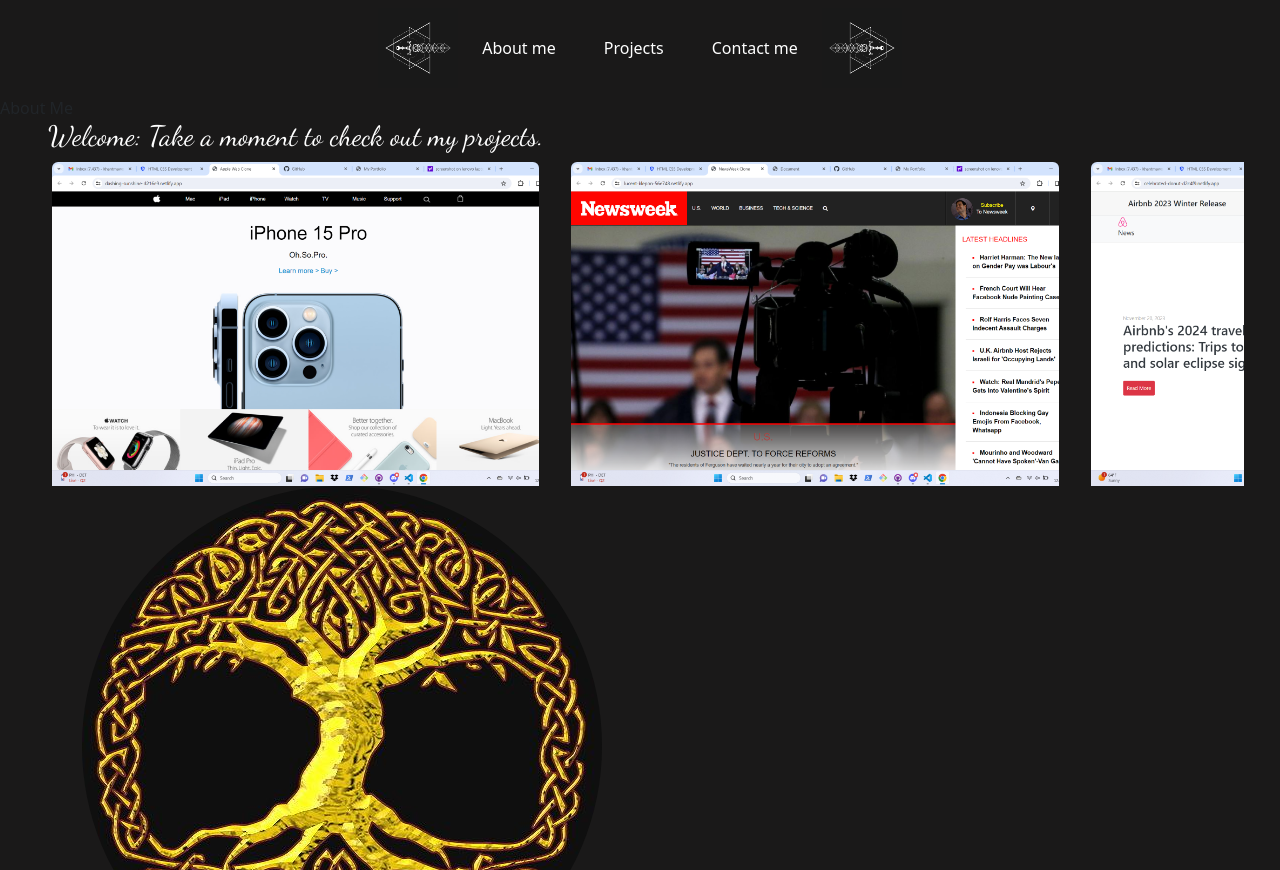
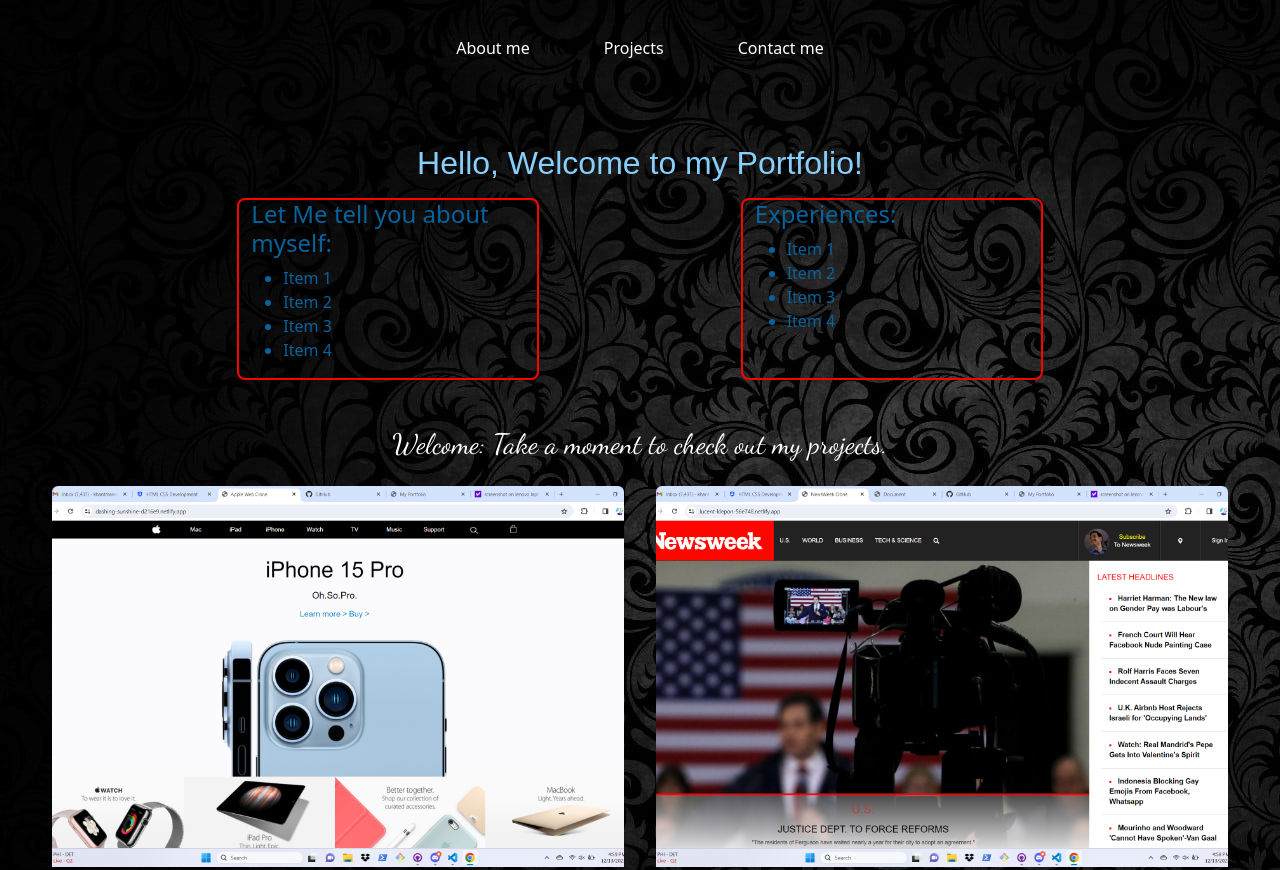
Before and after one commit to IcyCradle/Personal-Portfolio, a plain HTML site: page index.html in a window 1280 px wide. Shown: the top 870 px of the page. Drawn offline with nearby package versions, Linux system fonts and the light colour scheme; a web font is replaced by a local one.

Commit message:
First summit

```diff
--- a/index.html
+++ b/index.html
@@ -10,60 +10,103 @@
     <link rel="preconnect" href="https://fonts.googleapis.com">
     <link rel="preconnect" href="https://fonts.gstatic.com" crossorigin>
     <link href="https://fonts.googleapis.com/css2?family=Dancing+Script&family=Raleway:wght@200&display=swap" rel="stylesheet">
+    <link rel="preconnect" href="https://fonts.googleapis.com">
+    <link rel="preconnect" href="https://fonts.gstatic.com" crossorigin>
+    <link href="https://fonts.googleapis.com/css2?family=Rubik+Doodle+Shadow&display=swap" rel="stylesheet">
 
     <title>My Portfolio</title>
 </head>
-<body data-bs-spy="scroll" data-bs-target="#navbar" data-bs-offset="0">
+<body data-bs-spy="scroll" data-bs-target="#navbar" data-bs-offset="0" class="content-background" style="background-image: url('img/content-bg.jpg');">
     <!--Nav-->
     <nav id="navbar" class="navbar navbar-expand-sm">
         <div class="container-flex">
-            <img class="navbar-symbols symbol1" src="img/dndDiceSymbol.jpg" alt="Navbar img figures">
+            <!--<img class="navbar-symbols symbol1" src="img/dndDiceSymbol.jpg" alt="Navbar img figures">-->
             <div id="navbarNav">
                 <ul class="navbar-nav">
                     <li class="nav-item mx-3">
-                        <a class="nav-link text-white" href="#section1">About me</a>
+                        <a class="nav-link" href="#intro"><button class="btn btn-default rounded-pill text-white">About me</button></a>
                     </li>
                     <li class="nav-item mx-3">
-                        <a class="nav-link text-white" href="#section2">Projects</a>
+                        <a class="nav-link" href="#projects"><button class="btn btn-default rounded-pill text-white">Projects</button></a>
                     </li>
                     <li class="nav-item mx-3">
-                        <a class="nav-link text-white" href="#section3">Contact me</a>
+                        <a class="nav-link" href="#footer"><button class="btn btn-default rounded-pill text-white">Contact me</button></a>
                     </li>
                 </ul>
             </div>
-            <img class="navbar-symbols symbol2" src="img/dndDiceSymbol.jpg" alt="Navbar img figures">
+            <!--<img class="navbar-symbols symbol2" src="img/dndDiceSymbol.jpg" alt="Navbar img figures">-->
         </div>
     </nav>
     <!--Section 1-->
-    <div class="container-flex" id="section1">
-        <div>About Me</div>
+    <div class="container-flex mt-5 shake" id="intro">
+        <div class="mx-5 rounded-3 section1">
+            <h2 class="section1-header text-align-center">Hello, Welcome to my Portfolio!</h2>
+            <div class="row mt-3">
+                <div class="col-2"></div>
+                <div class="col-3 rounded-3 section1-items">
+                    <h4>Let Me tell you about myself:</h4>
+                    <ul>
+                        <li>Item 1</li>
+                        <li>Item 2</li>
+                        <li>Item 3</li>
+                        <li>Item 4</li>
+                    </ul>
+                </div>
+                <div class="col-2"></div>
+                <div class="col-3 rounded-3 section1-items">
+                    <h4>Experiences:</h4>
+                    <ul>
+                        <li>Item 1</li>
+                        <li>Item 2</li>
+                        <li>Item 3</li>
+                        <li>Item 4</li>
+                    </ul>
+                </div>
+                <div class="col-2"></div>
+            </div>
+        </div>
     </div>
     <!--Section 2-->
-    <div class="container-flex mx-5 section2 text-white" id="section2">
+    <div class="container-flex mx-5 section2 text-white mt-5" id="projects">
         <h3 class="text-align-center section2-title">Welcome: Take a moment to check out my projects.</h3>
-        <div class="row flex-nowrap overflow-auto">
-            <div class="col-11 col-md-5 rounded-3 bg-lightgray px-0 me-3 ps-3">
+        <div class="row">
+            <div class="col-12 col-lg-6 rounded-3 py-3 px-3">
                 <a href="https://dashing-sunshine-d216e9.netlify.app/" target="_blank">
                     <div class="aspectRatio rounded-top" style="background-image: url('img/Apple-Clone.png');"></div>
                 </a>
             </div>
-            <div class="col-11 col-md-5 rounded-3 bg-lightgray px-0 me-3 ps-3">
+            <div class="col-12 col-lg-6 rounded-3 py-3 px-3">
                 <a href="https://lucent-klepon-56e748.netlify.app" target="_blank">
                     <div class="aspectRatio rounded-top" style="background-image: url('img/Newsweek-Clone.png');"></div>
                 </a>
             </div>
-            <div class="col-11 col-md-5 rounded-3lightgray px-0 me-3 ps-3">
+            <div class="col-12 col-lg-6 rounded-3 py-3 px-3">
                 <a href="https://celebrated-donut-d2c4f9.netlify.app" target="_blank">
                     <div class="aspectRatio rounded-top" style="background-image: url('img/Airbnb-Clone.png');"></div>
+                </a>
+            </div>
+            <div class="col-12 col-lg-6 rounded-3 py-3 px-3">
+                <a href="#">
+                    <div class="aspectRatio rounded-top" style="background-image: url('https://placehold.co/600x400?text=Placeholder for future Projects!');"></div>
                 </a>
             </div>
         </div>
     </div>
     <!--Footer-->
-    <footer class="container" id="section3">
-        <div class="col-md-6"><img class="aspectRatio rounded-circle " src="img/yggdrasil.jpg" alt=""></div>
-        <div class="col-md-6"></div>
-        <div class="col-md-6"></div>
+    <footer class="container-flex mt-5" id="footer">
+        <div class="md-5 section3">
+            <div class="footer-items">
+                <img class="rounded-circle footer-portrait" src="img/yggdrasil.jpg" alt="Profile Picture">
+            </div>
+            <div class="footer-items social">
+                <a href="#"><i class="fa-solid fa-envelope"></i></a>
+                <a href="https://www.linkedin.com/in/khant-oo-26bb67299" target="_blank"><i class="fa-brands fa-linkedin"></i></a>
+                <a href="https://github.com/IcyCradle" target="_blank"><i class="fa-brands fa-github"></i></a><br>
+            </div>
+            <div class="footer-items">
+                <a class="school" href="https://www.altcademy.com" target="_blank">Part of Altcademy's Fullstack Program</a>
+            </div>
+        </div>
     </footer>
 </body>
 <script src="https://cdn.jsdelivr.net/npm/bootstrap@5.2.3/dist/js/bootstrap.bundle.min.js" integrity="sha384-kenU1KFdBIe4zVF0s0G1M5b4hcpxyD9F7jL+jjXkk+Q2h455rYXK/7HAuoJl+0I4" crossorigin="anonymous"></script>
--- a/style.css
+++ b/style.css
@@ -1,17 +1,15 @@
-body
+/*---------Universal Styling---------*/
+.text-align-center
 {
-    background-color: rgb(26, 25, 25);
+    text-align: center;
 }
-.navbar-symbols
-{
-    height: 80px;
-    width: auto;
-}
-.navbar-nav
+/*-------------Start of Nav-------------*/
+
+nav .container-flex
 {
     display: flex;
     flex-direction: row;
-    justify-content: center;
+    justify-content: flex-end;
 }
 .nav-item
 {
@@ -55,11 +53,22 @@ body
         transform: rotate(180deg);
     }
 }
-/*----------End of Navbar----------*/
+/*----------Start of Main Content----------*/
+.section1-header
+{
+    color: lightskyblue;
+    font-family: 'Rubik Doodle Shadow', sans-serif;
+}
+.section1-items
+{
+    border: 2px solid red;
+    color: rgb(8, 98, 155);
+}
 .aspectRatio
 {
     aspect-ratio: 1.5;
     background-size: cover;
+    background-position: center;
 }
 .section2-title
 {
@@ -73,3 +82,69 @@ body
         padding-right: 25px;
     }
 }
+/*-----------Start of Footer-----------*/
+.footer-portrait
+{
+    width: 80px;
+    height: 80px;
+}
+footer
+{
+    height: 200px;
+    background-size: cover;
+    background-position: center;
+}
+footer .section3
+{
+    padding-top: 25px;
+    text-align: center;
+}
+.social
+{
+    font-size: 30px;
+}
+.school
+{
+    font-size: 25px;
+    text-decoration: none;
+    color: rgb(216, 216, 216);
+}
+.school:hover
+{
+    border-bottom: 1px solid black;
+}
+.shake {
+    animation: shake 2s linear 1s;
+  }
+  @keyframes shake {
+    5% {
+      transform: translateX(-10px);
+    }
+    10% {
+      transform: translateX(10px);
+    }
+    15% {
+      transform: translateX(-10px);
+    }
+    20% {
+      transform: translateX(10px);
+    }
+    25% {
+      transform: translateX(-10px);
+    }
+    30% {
+      transform: translateX(10px);
+    }
+    35% {
+      transform: translateX(-10px);
+    }
+    40% {
+      transform: translateX(10px);
+    }
+    45% {
+      transform: translateX(-10px);
+    }
+    50% {
+      transform: translateX(0);
+    }
+  }
```
Also changed, not shown: img/content-bg.jpg (added), img/footer-bg.webp (added).
